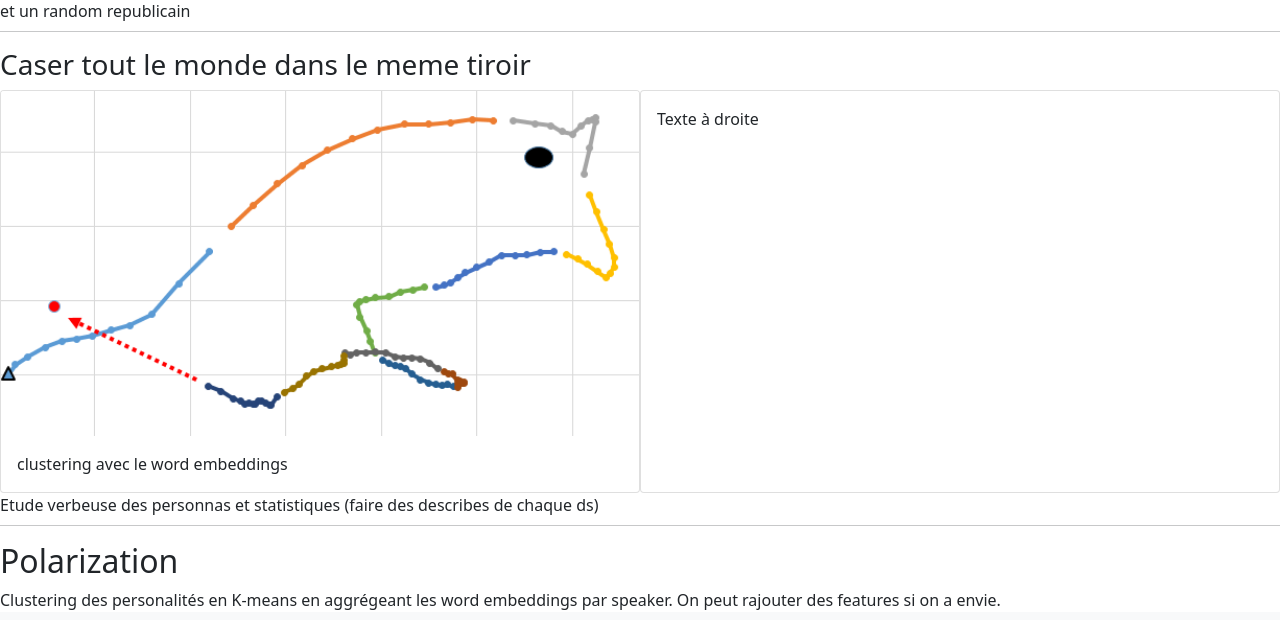
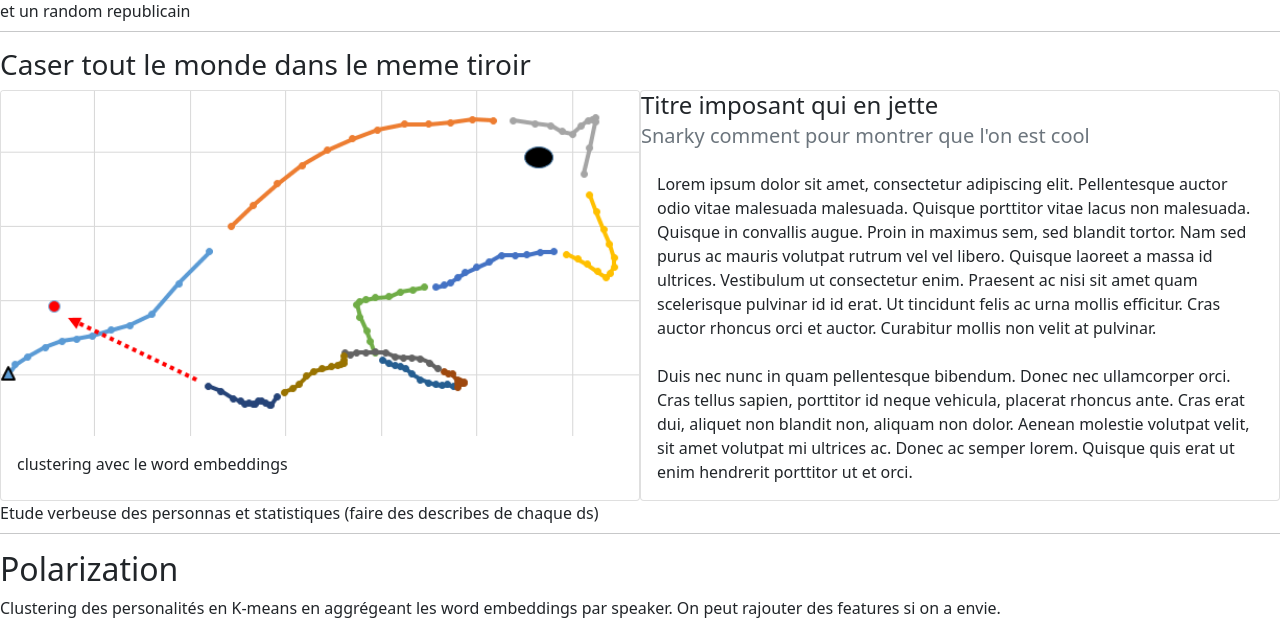
Before and after one commit to epfl-ada/ada-2021-project-adada-sur-mon-bidet, a Flask app: page / in a window 1280 px wide. Shown: the part 1000-1620 px from the top of the page. Run offline with Flask 2, Linux system fonts and the light colour scheme.

Commit message:
C'est mon cadeau pour la communauté

```diff
--- a/web/templates/index.html
+++ b/web/templates/index.html
@@ -97,8 +97,16 @@
                 </div>
             </div>
             <div class="card" style="width: 60%; float:right; flex:1;">
+                <h4 class="card-title">Titre imposant qui en jette</h5>
+                <h5 class="card-subtitle mb-2 text-muted">Snarky comment pour montrer que l'on est cool</h6>
                 <div class="card-body">
-                    <p class="card-text">Texte à droite</p>
+                    <p class="card-text">
+                        Lorem ipsum dolor sit amet, consectetur adipiscing elit. Pellentesque auctor odio vitae malesuada malesuada. Quisque porttitor vitae lacus non malesuada. Quisque in convallis augue. Proin in maximus sem, sed blandit tortor. Nam sed purus ac mauris volutpat rutrum vel vel libero. Quisque laoreet a massa id ultrices. Vestibulum ut consectetur enim. Praesent ac nisi sit amet quam scelerisque pulvinar id id erat. Ut tincidunt felis ac urna mollis efficitur. Cras auctor rhoncus orci et auctor. Curabitur mollis non velit at pulvinar.
+                        <br>
+                        <br>
+
+                        Duis nec nunc in quam pellentesque bibendum. Donec nec ullamcorper orci. Cras tellus sapien, porttitor id neque vehicula, placerat rhoncus ante. Cras erat dui, aliquet non blandit non, aliquam non dolor. Aenean molestie volutpat velit, sit amet volutpat mi ultrices ac. Donec ac semper lorem. Quisque quis erat ut enim hendrerit porttitor ut et orci.
+                    </p>
                 </div>
             </div>
         </div>
```
